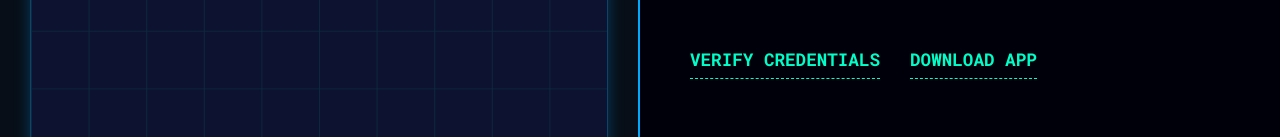
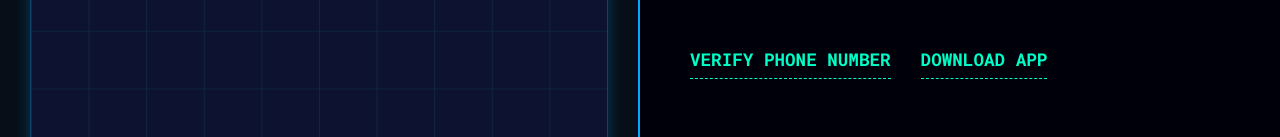
Before and after one commit to irafernandez/Cyberware-Group1, a plain HTML site: page index.html in a window 1280 px wide. Shown: the part 596-733 px from the top of the page. Drawn offline with nearby package versions, Linux system fonts and the light colour scheme; no server answers; a script that the page names is missing.

Commit message:
fix: verify num name

```diff
--- a/index.html
+++ b/index.html
@@ -69,7 +69,7 @@
                 </p>
 
                 <div class="d-flex button-group-custom">
-                    <a href="verify.html" class="text-decoration-none custom-action-link">Verify Credentials</a>
+                    <a href="verify.html" class="text-decoration-none custom-action-link">Verify Phone Number</a>
                     <a href="app.html" class="text-decoration-none custom-action-link">Download App</a>
                 </div>
 
```
